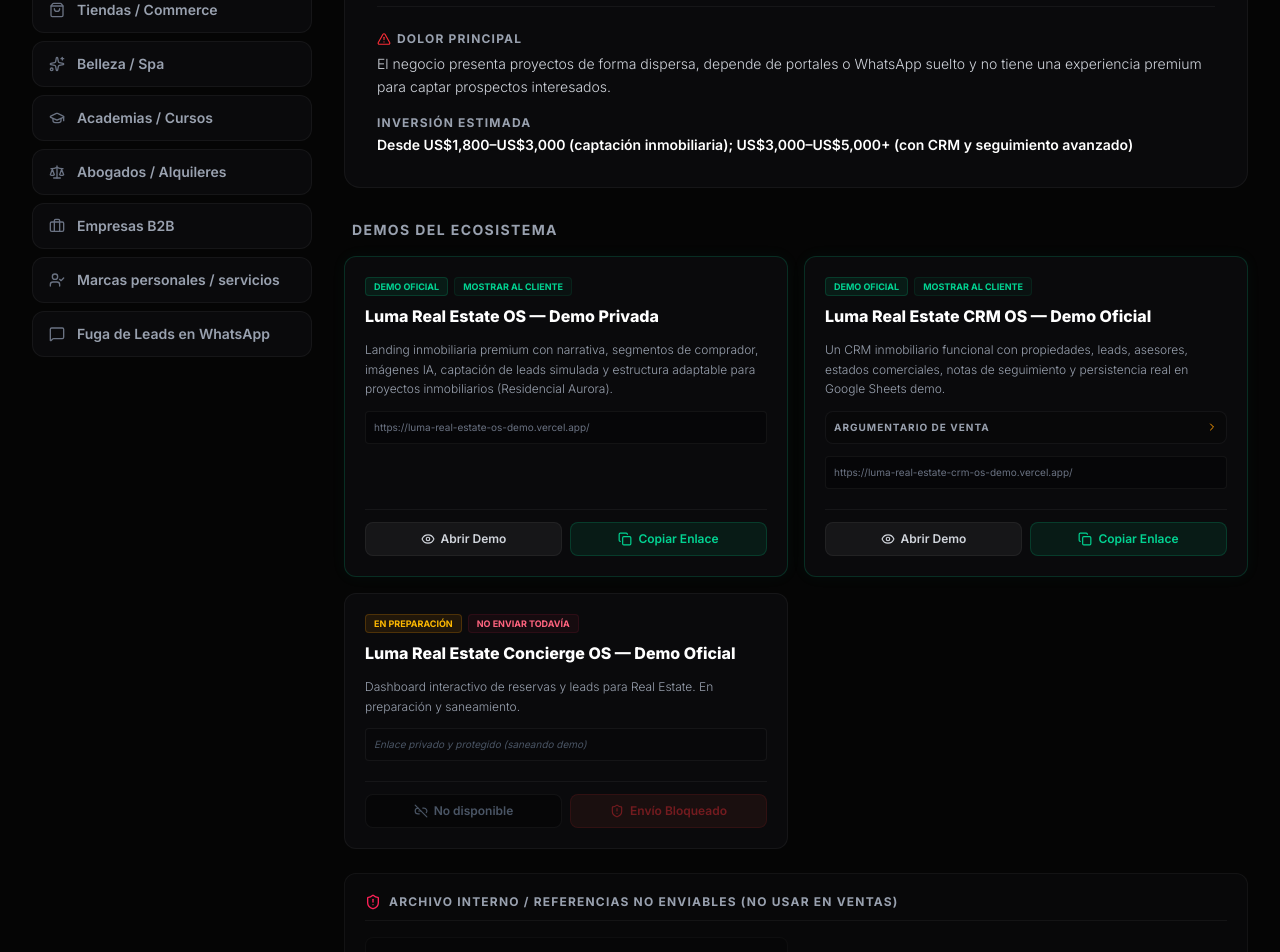
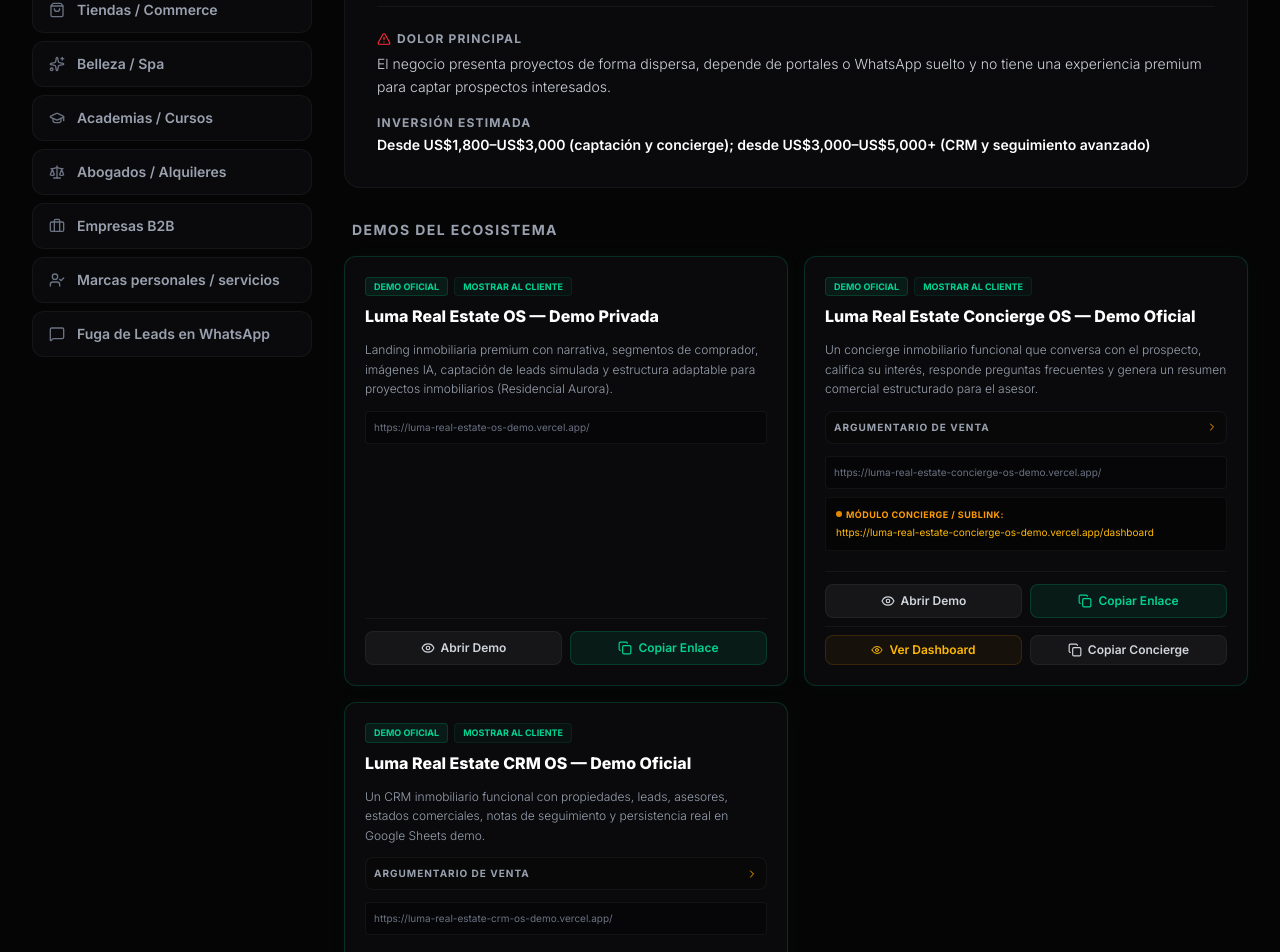
Before and after one commit to hilariotapiamarcosantonio-maker/luma-intelligence-hub, a Next.js app: page /sales-room in a window 1280 px wide. Shown: the part 258-1210 px from the top of the page. Built offline with nearby package versions, Linux system fonts and the light colour scheme.

Commit message:
feat: activate real estate concierge os demo in sales room

```diff
--- a/src/app/sales-room/page.tsx
+++ b/src/app/sales-room/page.tsx
@@ -70,7 +70,7 @@
 
 // Catálogo maestro de demos clasificadas con las URLs reales
 const ALL_DEMOS: Demo[] = [
-  // Demo oficial activa
+  // Demos oficiales activas
   {
     name: 'Luma Real Estate OS — Demo Privada',
     url: 'https://luma-real-estate-os-demo.vercel.app/',
@@ -82,6 +82,20 @@
     category: 'Real Estate',
     productLine: 'Real Estate OS',
     notes: 'Landing inmobiliaria premium con narrativa, segmentos de comprador, imágenes IA, captación de leads simulada y estructura adaptable para proyectos inmobiliarios (Residencial Aurora).'
+  },
+  {
+    name: 'Luma Beauty Spa OS — Demo Oficial',
+    url: 'https://luma-beauty-spa-os-demo.vercel.app/',
+    status: 'official_demo',
+    badge: 'Demo oficial',
+    action: 'Mostrar al cliente',
+    canCopy: true,
+    canOpen: true,
+    category: 'Beauty / Spa',
+    productLine: 'Beauty Spa OS',
+    notes: 'Una experiencia premium para presentar servicios estéticos, captar consultas, simular atención tipo concierge y orientar al prospecto hacia una evaluación o cita.',
+    secondaryUrl: 'https://luma-beauty-spa-os-demo.vercel.app/concierge',
+    secondaryUrlLabel: 'Ver Concierge'
   },
   {
     name: 'Luma Real Estate CRM OS — Demo Oficial',
@@ -102,34 +116,29 @@
     priceGuide: 'Desde US$3,000–US$5,000+ según cantidad de módulos, usuarios, automatizaciones, dashboards e integraciones.',
     nextStep: 'Mostrar demo en reunión, registrar un lead o propiedad en vivo, y luego levantar los campos y procesos reales del cliente para preparar una propuesta.'
   },
-
-  // Demos en preparación
   {
     name: 'Luma Real Estate Concierge OS — Demo Oficial',
-    url: 'https://luma-real-estate-concierge-os.vercel.app/dashboard',
-    status: 'in_preparation',
-    badge: 'En preparación',
-    action: 'No enviar todavía',
-    canCopy: false,
-    canOpen: false,
-    category: 'Real Estate',
-    productLine: 'Real Estate OS',
-    notes: 'Dashboard interactivo de reservas y leads para Real Estate. En preparación y saneamiento.'
-  },
-  {
-    name: 'Luma Beauty Spa OS — Demo Oficial',
-    url: 'https://luma-beauty-spa-os-demo.vercel.app/',
+    url: 'https://luma-real-estate-concierge-os-demo.vercel.app/',
     status: 'official_demo',
     badge: 'Demo oficial',
     action: 'Mostrar al cliente',
     canCopy: true,
     canOpen: true,
-    category: 'Beauty / Spa',
-    productLine: 'Beauty Spa OS',
-    notes: 'Una experiencia premium para presentar servicios estéticos, captar consultas, simular atención tipo concierge y orientar al prospecto hacia una evaluación o cita.',
-    secondaryUrl: 'https://luma-beauty-spa-os-demo.vercel.app/concierge',
-    secondaryUrlLabel: 'Ver Concierge'
+    category: 'Real Estate',
+    productLine: 'Real Estate Concierge OS',
+    notes: 'Un concierge inmobiliario funcional que conversa con el prospecto, califica su interés, responde preguntas frecuentes y genera un resumen comercial estructurado para el asesor.',
+    secondaryUrl: 'https://luma-real-estate-concierge-os-demo.vercel.app/dashboard',
+    secondaryUrlLabel: 'Ver Dashboard',
+    idealClient: 'Inmobiliarias, brokers, constructoras y equipos comerciales que reciben preguntas repetidas, leads de campañas o consultas por WhatsApp y necesitan filtrar mejor antes de pasar al asesor.',
+    commercialPain: 'El negocio recibe leads que preguntan lo mismo, no siempre califican, se pierden conversaciones y el asesor llega a la llamada sin información clara del prospecto.',
+    whatItShows: 'Un concierge inmobiliario demo que conversa con el prospecto, filtra interés, identifica presupuesto, entrega recursos del proyecto y prepara un resumen comercial para el asesor.',
+    whatToSay: 'Esta demo muestra cómo una inmobiliaria puede responder preguntas frecuentes, filtrar prospectos y dejar al asesor con un resumen claro antes de llamar o agendar cita.',
+    recommendedPackage: 'Captación Inteligente',
+    priceGuide: 'Desde US$1,800–US$3,000 como concierge de captación; desde US$3,000–US$5,000+ si se integra con CRM, campañas, WhatsApp Business API o dashboard privado.',
+    nextStep: 'Mostrar demo, simular una conversación, revisar el resumen del lead y luego levantar las preguntas frecuentes reales del cliente para preparar una propuesta.'
   },
+
+  // Demos en preparación
   {
     name: 'Luma Commerce OS — Demo Oficial',
     url: 'https://luma-commerce-os.vercel.app/',
@@ -351,12 +360,12 @@
     icon: Building2,
     problem: 'El negocio presenta proyectos de forma dispersa, depende de portales o WhatsApp suelto y no tiene una experiencia premium para captar prospectos interesados.',
     recommendedProduct: 'Real Estate OS',
-    demos: ALL_DEMOS.filter(d => [
-      'Luma Real Estate OS — Demo Privada',
-      'Luma Real Estate CRM OS — Demo Oficial',
-      'Luma Real Estate Concierge OS — Demo Oficial',
-      'Real Estate OS / visión estratégica'
-    ].includes(d.name)),
+    demos: [
+      ALL_DEMOS.find(d => d.name === 'Luma Real Estate OS — Demo Privada'),
+      ALL_DEMOS.find(d => d.name === 'Luma Real Estate Concierge OS — Demo Oficial'),
+      ALL_DEMOS.find(d => d.name === 'Luma Real Estate CRM OS — Demo Oficial'),
+      ALL_DEMOS.find(d => d.name === 'Real Estate OS / visión estratégica')
+    ].filter((d): d is Demo => !!d),
     message: 'Te comparto una demo privada de cómo una inmobiliaria o constructora puede presentar un proyecto de forma más premium, captar interesados y organizar mejor la conversación comercial: https://luma-real-estate-os-demo.vercel.app/',
     messageTemplates: [
       {
@@ -376,6 +385,22 @@
         text: 'William: usa primero las demos oficiales. Si una demo aparece como “En preparación”, no la envíes al cliente todavía. Se puede mencionar como producto disponible, pero la demo oficial se publicará cuando esté saneada.'
       },
       {
+        label: '[Concierge] WhatsApp corto',
+        text: 'Te comparto una demo de concierge inmobiliario que responde preguntas frecuentes, filtra prospectos y prepara un resumen para el asesor antes de llamar o agendar cita: https://luma-real-estate-concierge-os-demo.vercel.app/'
+      },
+      {
+        label: '[Concierge] Contexto',
+        text: 'Esta demo no es solo un chatbot. Es una capa de atención y calificación para que los leads no se pierdan entre preguntas repetidas, WhatsApp suelto o falta de seguimiento. El sistema conversa, entrega recursos demo y deja al asesor con información más clara.'
+      },
+      {
+        label: '[Concierge] Para reunión',
+        text: 'Lo importante aquí es el flujo: preguntas frecuentes, calificación, recursos del proyecto, resumen comercial y paso al asesor. Esta capa puede conectarse luego con CRM, Google Sheets, WhatsApp Business API o campañas de captación según el alcance.'
+      },
+      {
+        label: '[Concierge] Para William',
+        text: 'William: si una inmobiliaria dice que recibe muchos leads o muchas preguntas repetidas, presenta esta demo como la capa que filtra y prepara al prospecto antes del asesor. No vendas “chatbot”; vende atención ordenada, menos pérdida de leads y mejor preparación comercial.'
+      },
+      {
         label: '[CRM] WhatsApp corto',
         text: 'Te comparto una demo de CRM inmobiliario donde una inmobiliaria puede registrar propiedades, organizar leads, cambiar estados y dar seguimiento comercial desde un panel privado: https://luma-real-estate-crm-os-demo.vercel.app/'
       },
@@ -392,7 +417,7 @@
         text: 'William: si una inmobiliaria dice que ya tiene página o que recibe leads por WhatsApp, presenta esta demo como el sistema interno para ordenar la operación. No vendas diseño; vende control, seguimiento y menos oportunidades perdidas.'
       }
     ],
-    priceFrom: 'Desde US$1,800–US$3,000 (captación inmobiliaria); US$3,000–US$5,000+ (con CRM y seguimiento avanzado)',
+    priceFrom: 'Desde US$1,800–US$3,000 (captación y concierge); desde US$3,000–US$5,000+ (CRM y seguimiento avanzado)',
     whatToSay: [
       'Enfocarse en la experiencia del inversor de alto perfil: compra por los ojos.',
       'Un portal lento o sobrecargado espanta al comprador premium internacional.',
--- a/src/app/soluciones/page.tsx
+++ b/src/app/soluciones/page.tsx
@@ -162,7 +162,7 @@
             Diseñamos e implementamos infraestructuras comerciales a medida para negocios que necesitan autoridad, velocidad y automatización inteligente en sus procesos de prospección.
           </p>
           <p className="text-xs text-amber-500/80 font-mono tracking-wider uppercase">
-            Demos oficiales disponibles para inmobiliarias, belleza/spa, CRM comercial y próximos nichos según nivel de implementación.
+            Demos oficiales disponibles para inmobiliarias, belleza/spa, CRM comercial, concierge inteligente y próximos nichos según nivel de implementación.
           </p>
         </div>
       </section>
```
Also changed, not shown: 1 other file (tests, documents, lock files or other folders).
